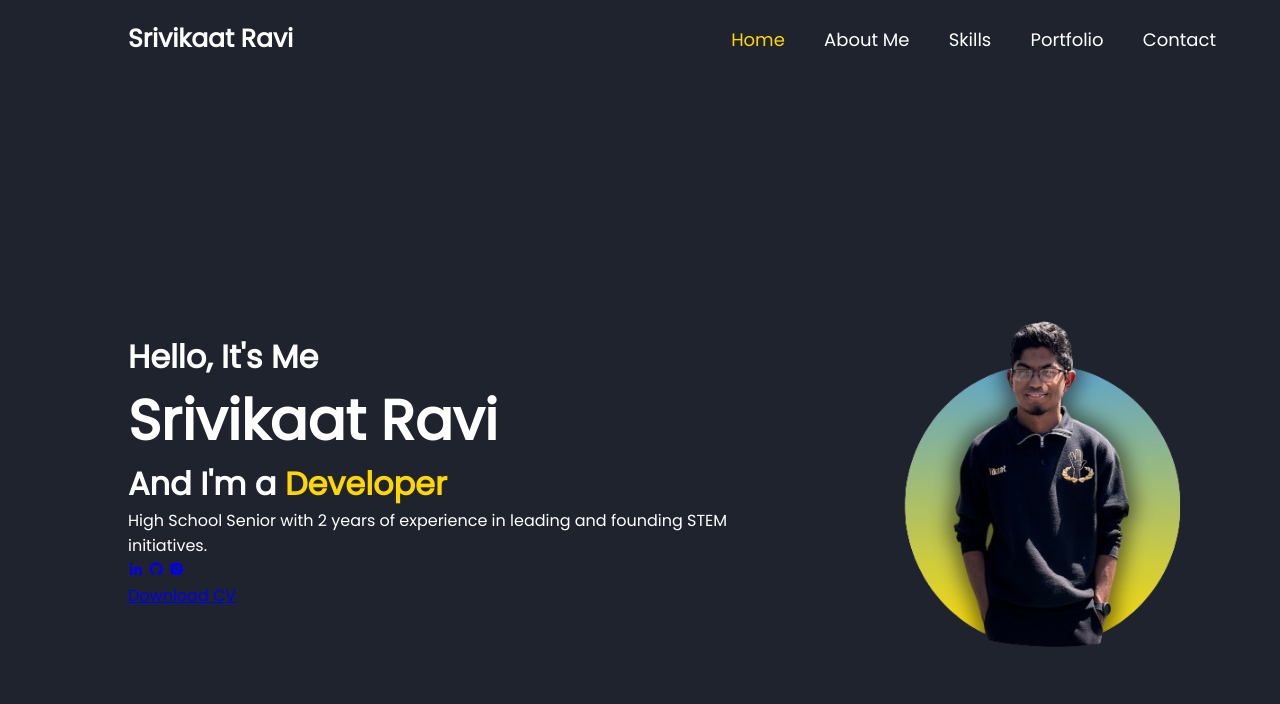
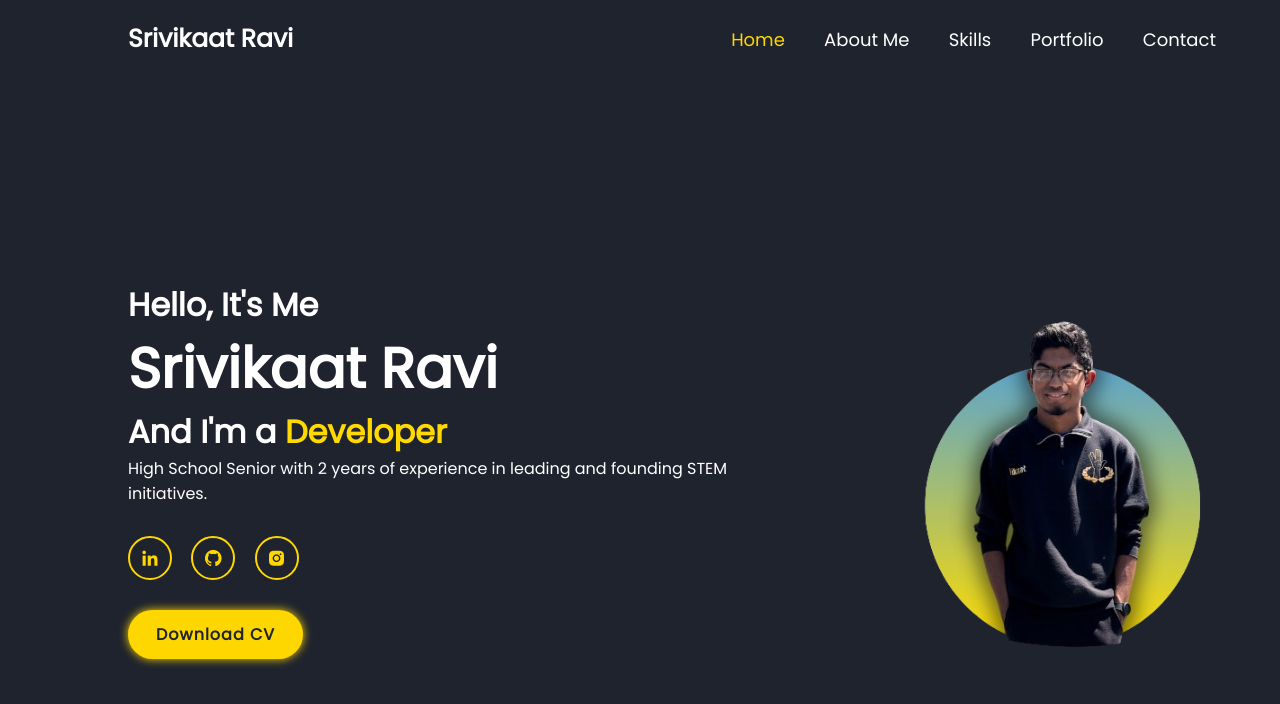
Before and after one commit to Vikaat/vr-portfolio, a plain HTML site: page index.html in a window 1280 px wide. Shown: the top 704 px of the page. Drawn offline with nearby package versions, Linux system fonts and the light colour scheme.

Commit message:
Vercel push

```diff
--- a/style.css
+++ b/style.css
@@ -31,6 +31,8 @@ body {
     text-decoration: none;
     font-weight: 600;
     cursor: default;
+    opacity: 0;
+    animation: slideRight 1s ease forwards;
 }
 
 .navbar a{
@@ -40,6 +42,9 @@ body {
     font-weight: 500;
     margin-left: 35px;
     transition: .3s;
+    opacity: 0;
+    animation: slideTop .5s ease forwards;
+
 }
 
 .navbar a:hover, .navbar a.active {
@@ -58,6 +63,7 @@ body {
 
 .home-img img{
     max-width: 450px;
+    margin-right: -20px;
 
 }
 
@@ -71,7 +77,7 @@ body {
 }
 
 .home-content h3 span {
-    color:gold;
+    color:rgb(255, 217, 0);
 }
 
 .home-content h1{
@@ -79,3 +85,68 @@ body {
     font-weight: 700;
     margin: -3px 0;
 }
+
+.home-content h3:nth-of-type(){
+    margin-bottom: 30px;
+}
+
+.home-content p {
+    font-size: 16px;
+}
+
+.social-media a {
+    display: inline-flex;
+    justify-content: center;
+    align-items: center;
+    width: 40px;
+    height: 40px;
+    background: transparent;
+    border: 2px solid gold;
+    border-radius: 50%;
+    font-size: 20px;
+    color: gold;
+    text-decoration: none;
+    margin: 30px 15px 30px 0;
+}
+
+.social-media a:hover {
+    background: gold;
+    color: #1f242d;
+    box-shadow: 0 0 20px gold;
+}
+
+.btn {
+    display: inline-block;
+    padding: 12px 28px;
+    background: gold;
+    border-radius: 40px;
+    box-shadow: 0 0 10px gold;
+    font-size: 16px;
+    color: #1f242d;
+    letter-spacing: 1px;
+    text-decoration: none;
+    font-weight: 600;
+}
+
+/* KEYFRAMES ANIMATION */
+@keyframes slideRight {
+    0% {
+        transform: translateX(-100px);
+        opacity: 0;
+    }
+    100% {
+        transform: translateX(0);
+        opacity: 1;
+    }
+}
+
+@keyframes slideTop {
+    0% {
+        transform: translateY(100px);
+        opacity: 0;
+    }
+    100% {
+        transform: translateY(0);
+        opacity: 1;
+    }
+}
```
